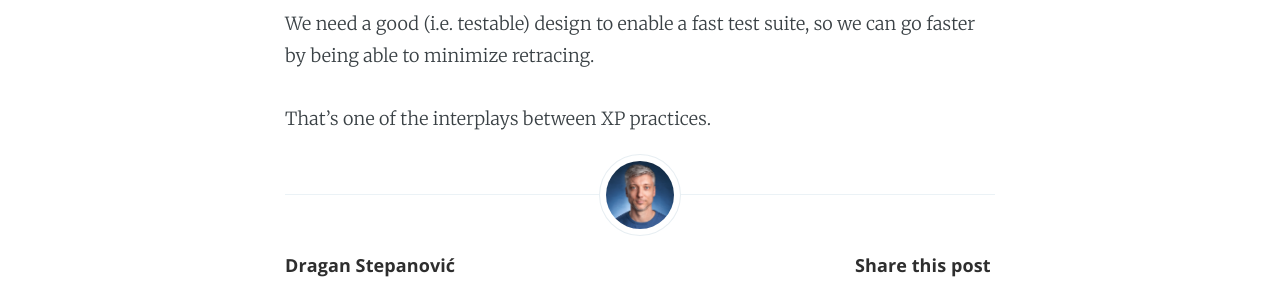
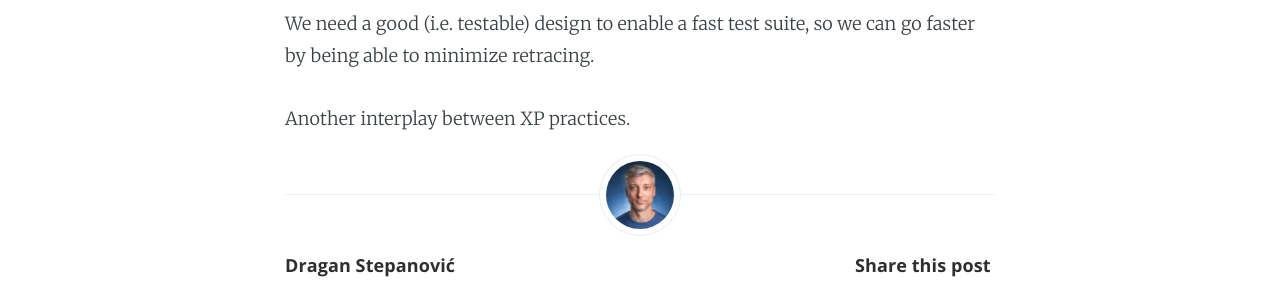
Before and after one commit to dragan-stepanovic/dragan-stepanovic.github.io, a Jekyll site: the page built from _posts/2020-11-29-the-slower-the-test-suite-the-slower-we-go.md, in a window 1280 px wide. Shown: the part 419-708 px from the top of the page. Built offline with Jekyll 4.4.1, drawn with Linux system fonts in a browser that asks for light colours; our own code applies the rules of GitHub Pages for plain Markdown files; comment, search, counter and statistics services are not loaded.

Commit message:
Update 2020-11-29-the-slower-the-test-suite-the-slower-we-go.md

```diff
--- a/_posts/2020-11-29-the-slower-the-test-suite-the-slower-we-go.md
+++ b/_posts/2020-11-29-the-slower-the-test-suite-the-slower-we-go.md
@@ -6,4 +6,4 @@ The slower the test suite, the less often we'll run it, the more we'll backtrack
 
 We need a good (i.e. testable) design to enable a fast test suite, so we can go faster by being able to minimize retracing.
 
-That's one of the interplays between XP practices.
+Another interplay between XP practices.
```
